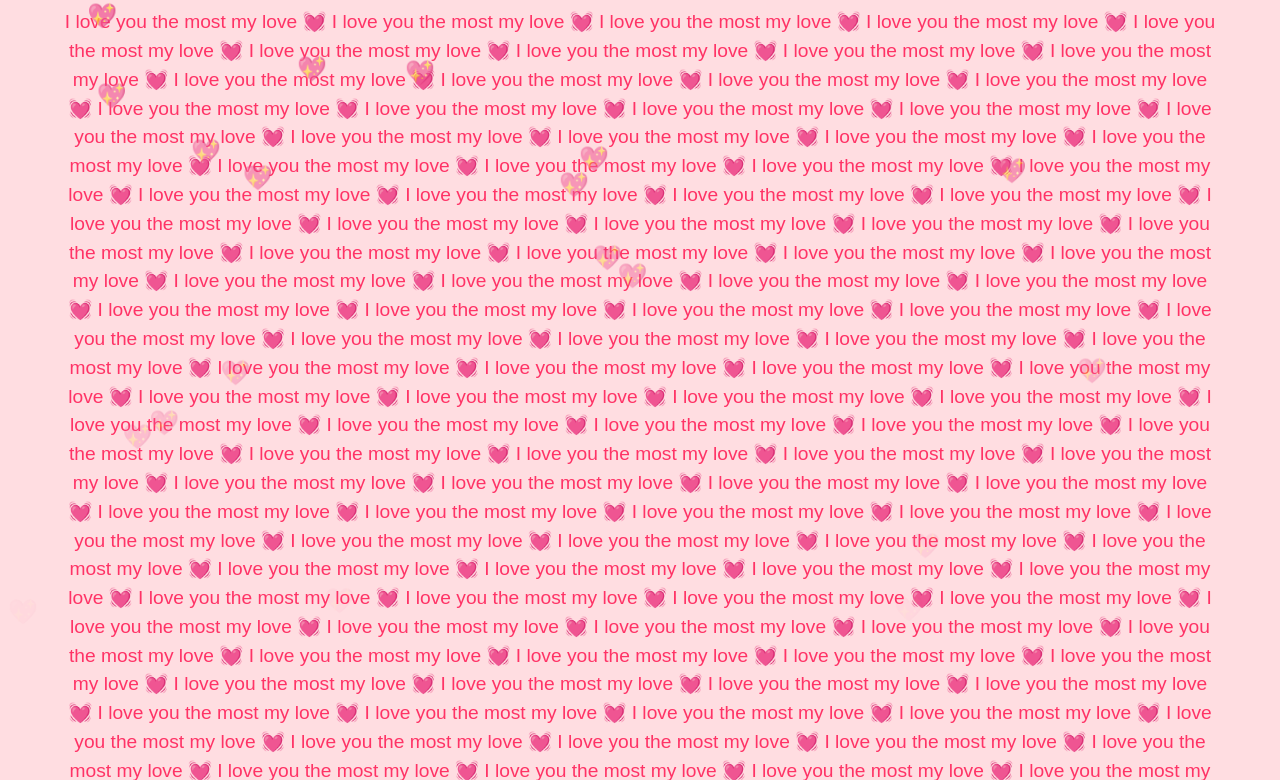
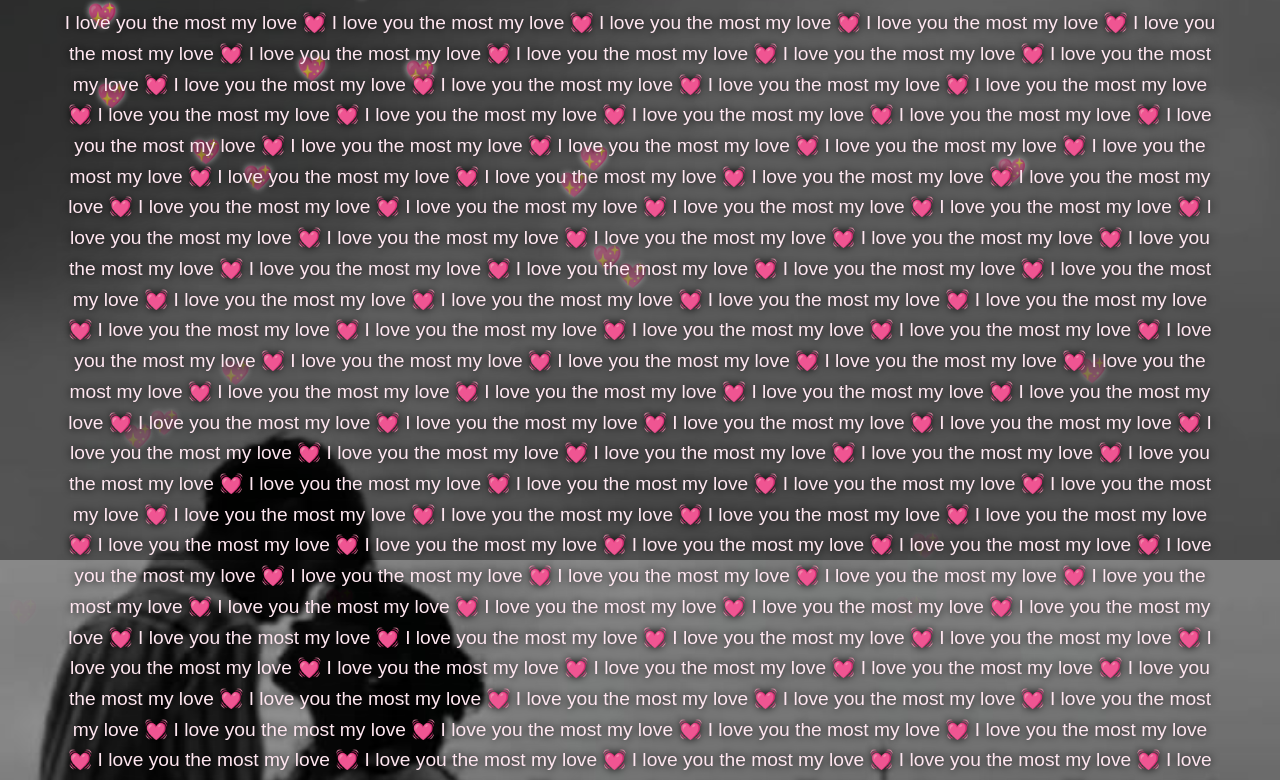
Before and after one commit to kevrevinayak/Fuljadi, a plain HTML site: page index.html in a window 1280 px wide. Shown: the part 240-1020 px from the top of the page. Drawn offline with Linux system fonts and the light colour scheme.

Commit message:
Update index.html

```diff
--- a/index.html
+++ b/index.html
@@ -8,16 +8,18 @@
     body {
       margin: 0;
       padding: 0;
-      background: #ffdde1;
+      background: url('bg.jpg') no-repeat center center fixed;
+      background-size: cover;
       font-family: Arial, sans-serif;
       overflow-x: hidden;
       text-align: center;
+      color: #fff;
     }
 
     h1 {
       font-size: 3em;
-      color: #ff0040;
       margin-top: 20vh;
+      text-shadow: 0 0 10px #ff99cc, 0 0 20px #ff66b2, 0 0 30px #ff3399;
       position: relative;
       z-index: 2;
     }
@@ -25,11 +27,14 @@
     .love-text {
       margin-top: 30px;
       font-size: 1.2em;
-      color: #ff3366;
+      color: #ffe6f0;
       max-width: 90%;
       margin-left: auto;
       margin-right: auto;
-      line-height: 1.5em;
+      line-height: 1.6em;
+      z-index: 2;
+      position: relative;
+      text-shadow: 0 0 8px #000;
     }
 
     /* Falling hearts */
@@ -40,6 +45,7 @@
       font-size: 24px;
       animation: fall linear infinite;
       z-index: 1;
+      text-shadow: 0 0 6px #fff;
     }
 
     @keyframes fall {
@@ -48,9 +54,18 @@
         opacity: 0;
       }
     }
+
+    /* Dark overlay so text is visible on bright photos */
+    .overlay {
+      position: fixed;
+      inset: 0;
+      background: rgba(0,0,0,0.4);
+      z-index: 0;
+    }
   </style>
 </head>
 <body>
+  <div class="overlay"></div>
   <h1>Meri Fuljadi ❤️</h1>
   <div class="love-text" id="loveText"></div>
 
```
